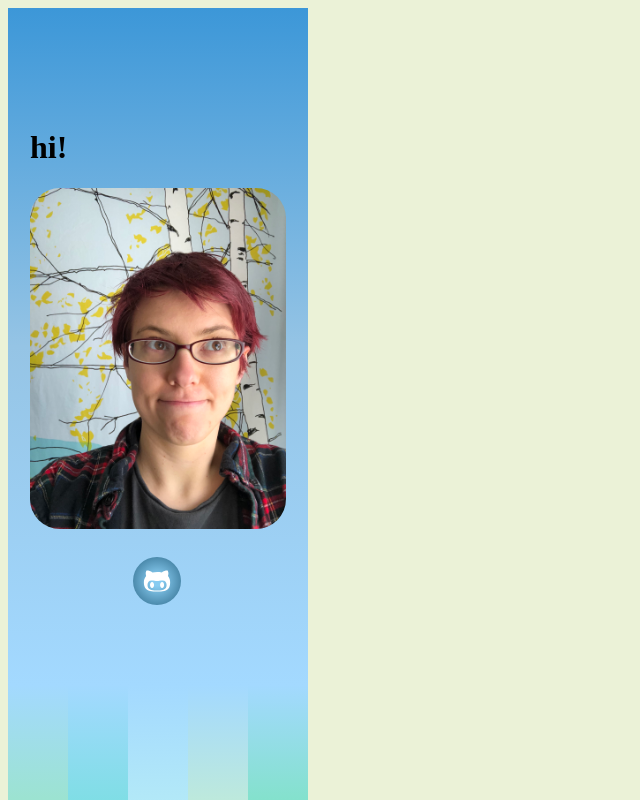
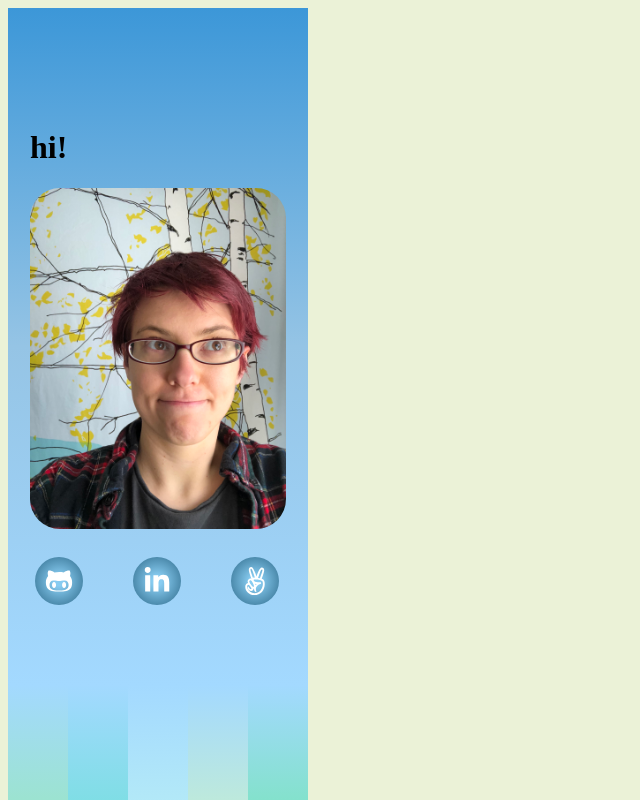
Before and after one commit to annabrit/personal-website, a React (Create React App) app: page / in a window 1280 px wide. Shown: the top 800 px of the page, without its empty margins (0-640 px from the left). Built offline with nearby package versions, Linux system fonts and the light colour scheme.

Commit message:
adding more icons, fixing animation id

```diff
--- a/src/App.js
+++ b/src/App.js
@@ -27,6 +27,8 @@ class App extends Component {
             }}
           >
             <ProfileIcon name={['fab', 'github-alt']} />
+            <ProfileIcon name={['fab', 'linkedin-in']} />
+            <ProfileIcon name={['fab', 'angellist']} />
           </div>
         </ProfileSection>
         <ProjectList
--- a/src/components/atoms/ProfileIcon/index.js
+++ b/src/components/atoms/ProfileIcon/index.js
@@ -35,13 +35,13 @@ const ProfileIcon = ({ link, name }) => {
               restart="whenNotActive"
               from="24"
               to="36"
-              id="grow-anim"
+              id={`${name[1]}-grow-anim`}
               fill="freeze"
             />
             <animate
               xlinkHref={`#${name[1]}-button-circle`}
               attributeName="r"
-              begin="grow-anim.end + 500ms"
+              begin={`${name[1]}-grow-anim.end + 500ms`}
               dur="250ms"
               repeatCount="1"
               to="24"
```
Also changed, not shown: src/fontawesomeIconLibrary.js (+7 -1 lines).
